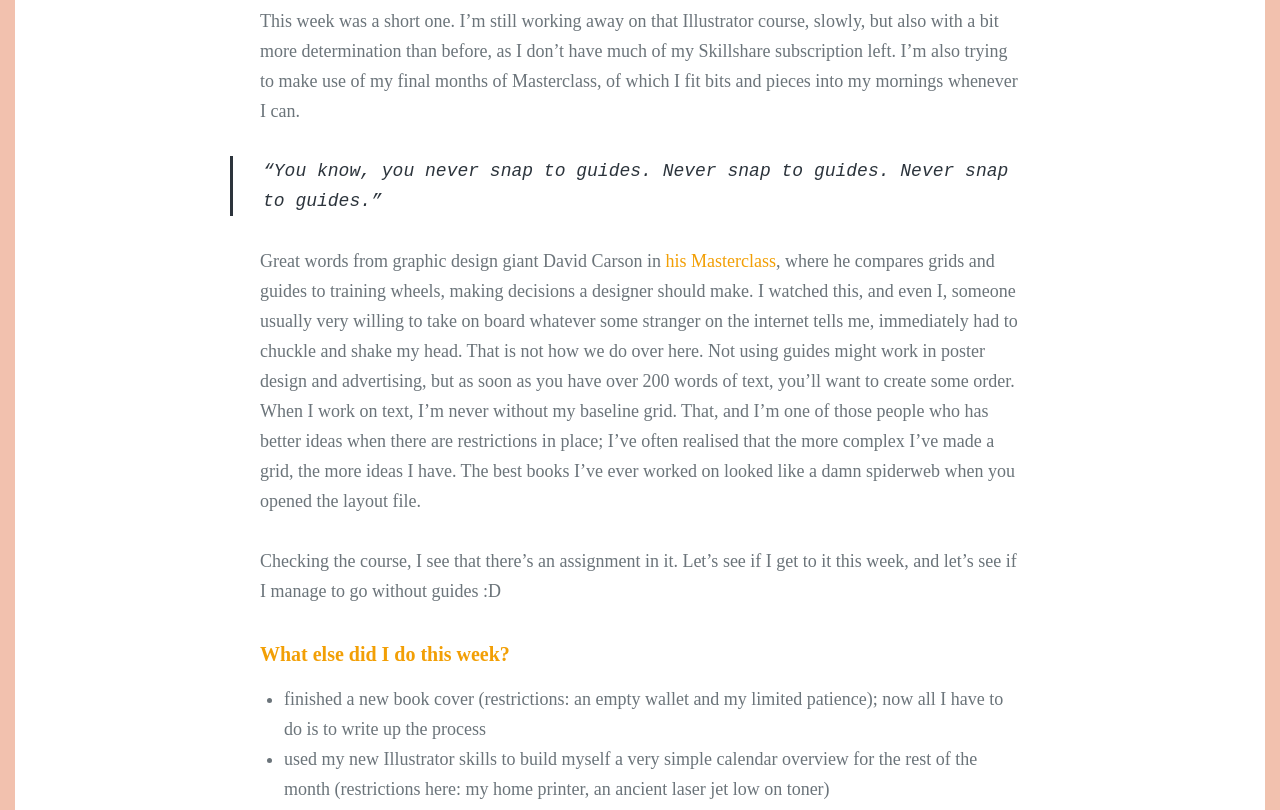
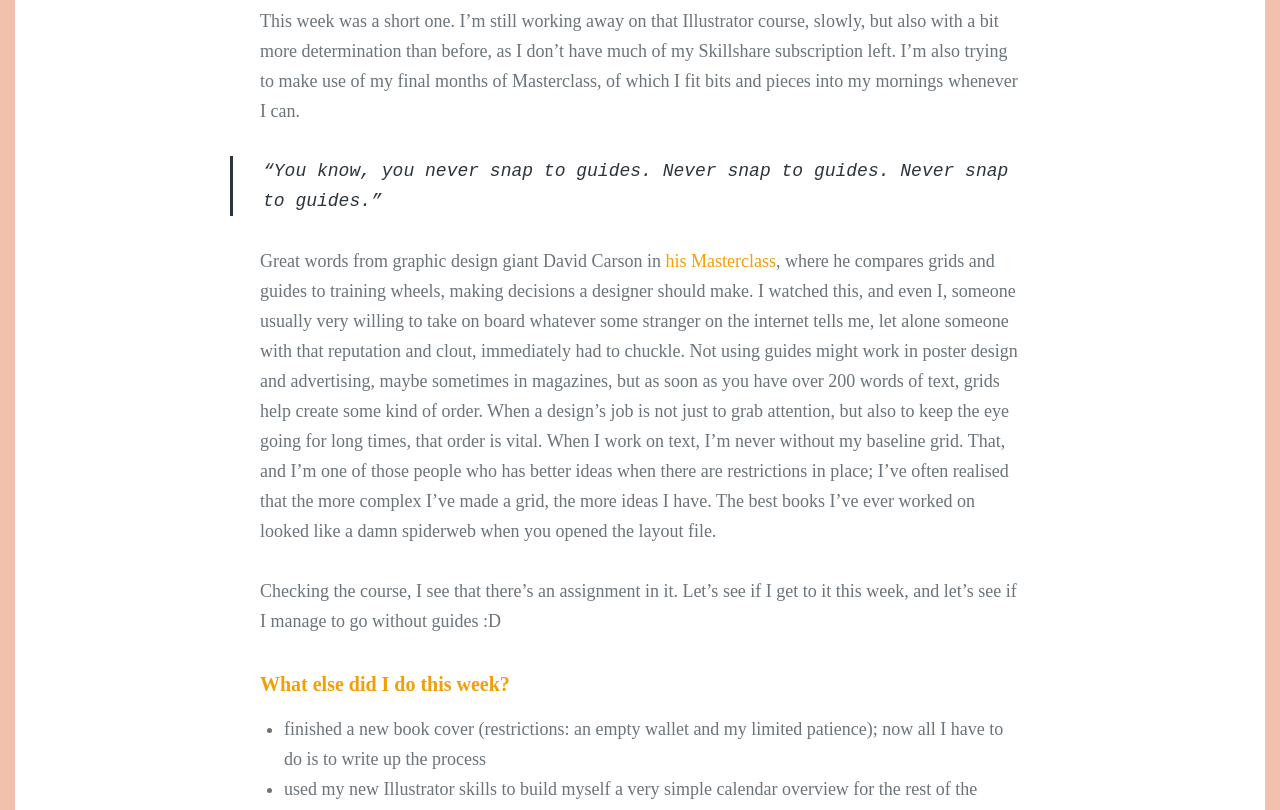
Before and after one commit to dontpanic89/blog, a Jekyll site: the page built from _posts/2022-12-04-week-6.md, in a window 1280 px wide and 900 px high, scrolled down 1043 px, cut to the strip 9-819 px from the top of the window. Built offline with Jekyll 4.4.1, drawn with Linux system fonts in a browser that asks for light colours; some web fonts are replaced.

Commit message:
Update 2022-12-04-week-6.md

```diff
--- a/_posts/2022-12-04-week-6.md
+++ b/_posts/2022-12-04-week-6.md
@@ -13,7 +13,7 @@
 
 >"You know, you never snap to guides. Never snap to guides. Never snap to guides."
 
-Great words from graphic design giant David Carson in [his Masterclass](https://youtu.be/pJgvgD-vjIc), where he compares grids and guides to training wheels, making decisions a designer should make. I watched this, and even I, someone usually very willing to take on board whatever some stranger on the internet tells me, immediately had to chuckle and shake my head. That is not how we do over here. Not using guides might work in poster design and advertising, but as soon as you have over 200 words of text, you’ll want to create some order. When I work on text, I’m never without my baseline grid. That, and I’m one of those people who has better ideas when there are restrictions in place; I’ve often realised that the more complex I’ve made a grid, the more ideas I have. The best books I’ve ever worked on looked like a damn spiderweb when you opened the layout file.
+Great words from graphic design giant David Carson in [his Masterclass](https://youtu.be/pJgvgD-vjIc), where he compares grids and guides to training wheels, making decisions a designer should make. I watched this, and even I, someone usually very willing to take on board whatever some stranger on the internet tells me, let alone someone with that reputation and clout, immediately had to chuckle. Not using guides might work in poster design and advertising, maybe sometimes in magazines, but as soon as you have over 200 words of text, grids help create some kind of order. When a design's job is not just to grab attention, but also to keep the eye going for long times, that order is vital. When I work on text, I’m never without my baseline grid. That, and I’m one of those people who has better ideas when there are restrictions in place; I’ve often realised that the more complex I’ve made a grid, the more ideas I have. The best books I’ve ever worked on looked like a damn spiderweb when you opened the layout file.
 
 Checking the course, I see that there’s an assignment in it. Let’s see if I get to it this week, and let’s see if I manage to go without guides :D
 
```
